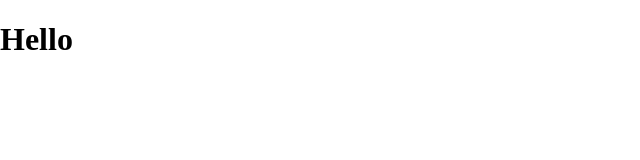
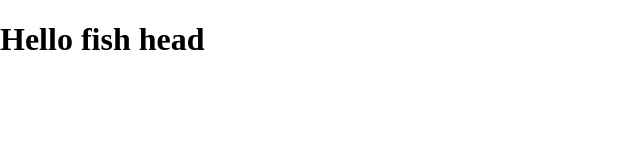
Before and after one commit to jobarnes/git-basics, a plain HTML site: page index.html in a window 1280 px wide. Shown: the whole page, without its empty margins (0-640 px from the left). Drawn offline with nearby package versions, Linux system fonts and the light colour scheme.

Commit message:
updated index.html

```diff
--- a/index.html
+++ b/index.html
@@ -14,7 +14,7 @@
     </head>
     <body>
     <header>
-	<h1>Hello</h1>
+	<h1>Hello fish head</h1>
     </header>
     <nav id="pageNav">
     </nav>
```
